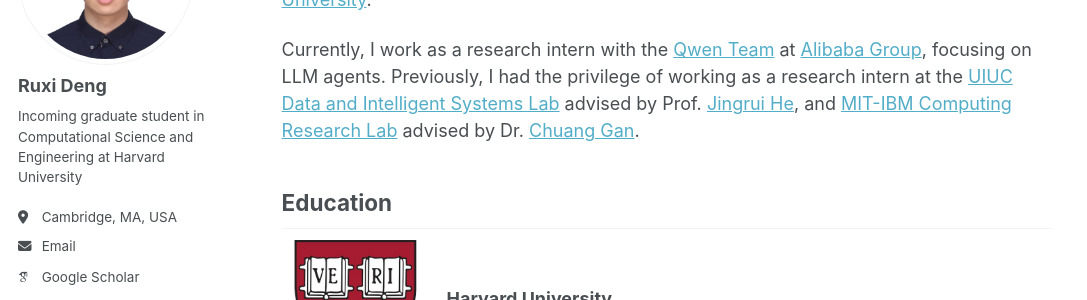
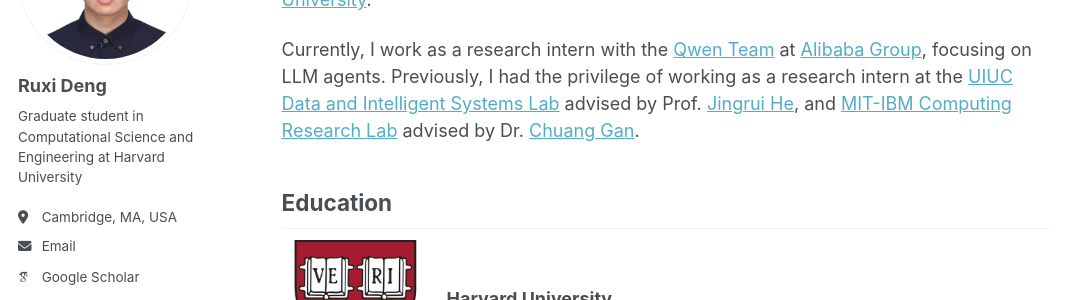
Before and after one commit to ruxideng/ruxideng.github.io, a Jekyll site: the page built from _pages/about.md, in a window 1280 px wide. Shown: the part 208-508 px from the top of the page, without its empty margins (0-1087 px from the left). Built offline with Jekyll 4.4.1, drawn with Linux system fonts in a browser that asks for light colours; some web fonts are replaced; a script that is not in the unit is left out.

Commit message:
Update _config.yml

```diff
--- a/_config.yml
+++ b/_config.yml
@@ -26,9 +26,9 @@ author:
   avatar           : "profile.png"
   name             : "Ruxi Deng"
   pronouns         : # example: "he/his"
-  bio              : "Incoming graduate student in Computational Science and Engineering at Harvard University"
+  bio              : "Graduate student in Computational Science and Engineering at Harvard University"
   location         : "Cambridge, MA, USA"
-  # employer         : "UIUC DAIS Lab"
+  # employer         : ""
   uri              : # URL
   email            : "ruxid2@illinois.edu"
 
```
